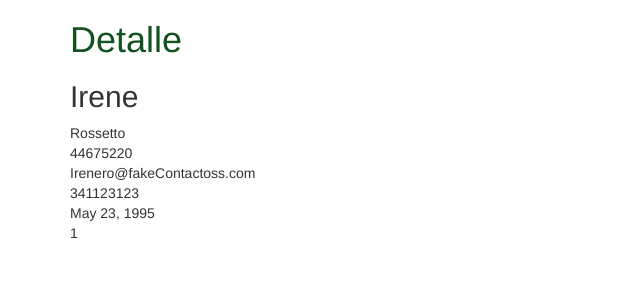
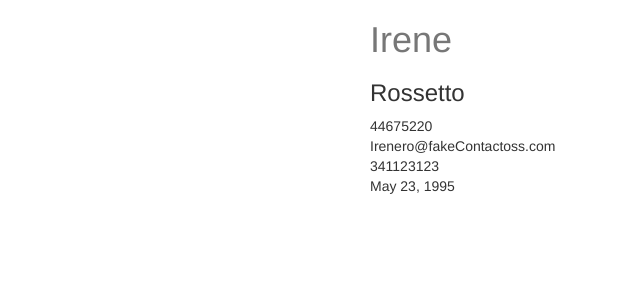
Before and after one commit to Naukas1/GIP_Final, a Django app: page /contactos/1/ in a window 1280 px wide. Shown: the top 300 px of the page, without its empty margins (0-640 px from the left). Run offline with Django 3.2, Linux system fonts and the light colour scheme; data comes from the database, SQL or seed files in the repository; some libraries are stand-ins or nearby versions.

Commit message:
Mid-Way #27. TODO ANDA

```diff
--- a/GIP/Contactos/forms.py
+++ b/GIP/Contactos/forms.py
@@ -4,8 +4,9 @@ import datetime
 
 class Contactos_Form(forms.ModelForm):
 
-    lista = []  # Lista vacia a popular con los posibles años de la fecha de nacimiento
-    actual = datetime.datetime.now().year + 1  # Año actual para definir el final de la lista
+    lista = []
+    # Lista vacia a popular con los posibles anos de la fecha de nacimiento
+    actual = datetime.datetime.now().year + 1  # Ano actual para definir el final de la lista
 
     for i in range(1900, actual):
         lista.append(i)
--- a/GIP/templates/contactos_form.html
+++ b/GIP/templates/contactos_form.html
@@ -1,10 +1,12 @@
 {% extends "base.html" %}
 
 {% block content %}
+<div class="col-sm-6">
 <h1>Nuevo Contacto</h1>
 {{ block.super }}
 <form method='POST' action=''> {% csrf_token %}
 {{ form.as_p }}
-<input type='submit' value='Crear contacto'>
+<input type='submit' class='btn btn-default' value='Crear contacto'>
 </form>
+</div>
 {% endblock content %}
--- a/GIP/templates/detalle.html
+++ b/GIP/templates/detalle.html
@@ -1,25 +1,20 @@
 {% extends "base.html" %}
 
-{% block head_title %}{{ instance.title }} {{ block.super }} {% endblock head_title %}
+{% block head_title %}
+{{ instance.title }} {{ block.super }}
+{% endblock head_title %}
 
 {% block content %}
 
-<style>
-    {% block style %}
-h1 {
-    color: #115220
-}
-    {% endblock style %}
-</style>
+<div class="col-sm-6 col-sm-offset-3">
 
-    <h1>Detalle</h1>
+<h1>{{ instancia.Nombre }} </h1> <h3>{{instancia.Apellido}}</h3>
 
-<h2>{{instancia.Nombre}}</h2>
-{{instancia.Apellido}}<br/>
 {{instancia.Documento}}<br/>
 {{instancia.EMail}}<br/>
 {{instancia.Telefono}}<br/>
 {{instancia.FNacimiento}}<br/>
-{{instancia.id}}<br/>
 
+
+</div>
 {% endblock %}
```
Also changed, not shown: GIP/templates/contactos_lista.html (+23 -10 lines).
